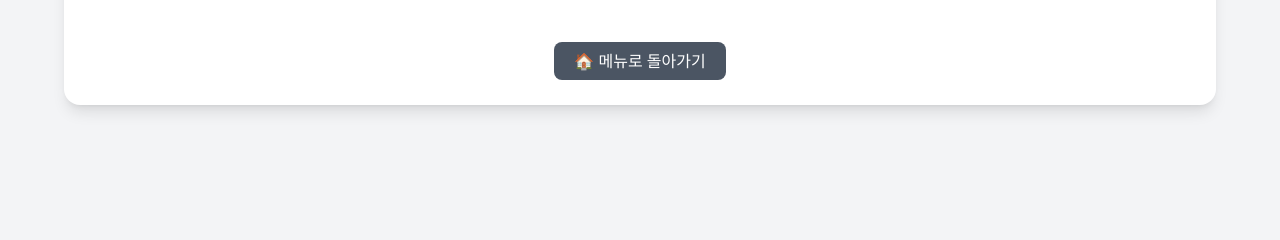
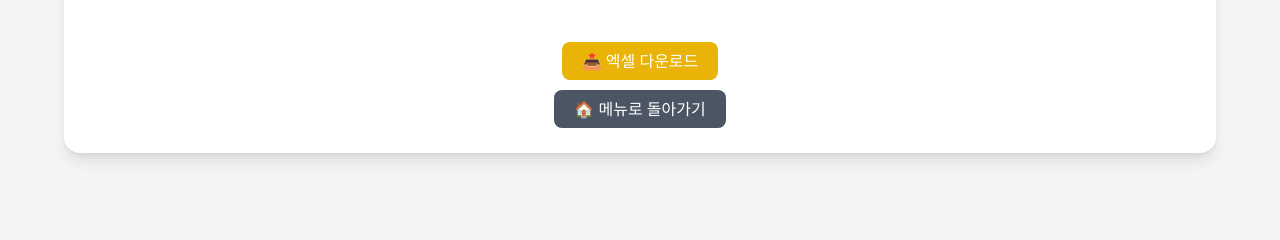
Before and after one commit to electrhi/AMIMMS, a Flask app: template templates/admin_summary.html in a window 1280 px wide. Shown: the part 135-375 px from the top of the page. Run offline with Flask 3, Linux system fonts and the light colour scheme; the template is opened without the code that fills it, so the values that code supplies are empty; parts of the project's set-up code (start-up, migrations or seed data) failed here and were passed over; some libraries are stand-ins or nearby versions.

Commit message:
Update admin_summary.html

```diff
--- a/templates/admin_summary.html
+++ b/templates/admin_summary.html
@@ -14,12 +14,20 @@
     {% if message %}
       <p class="text-center text-gray-500">{{ message }}</p>
     {% else %}
-      <div class="overflow-x-auto">
+      <div class="overflow-x-auto mb-6">
         {{ table_html | safe }}
+      </div>
+
+      <!-- ✅ 엑셀 다운로드 버튼 -->
+      <div class="text-center mb-6">
+        <a href="{{ url_for('download_admin_summary') }}"
+           class="bg-yellow-500 text-white px-5 py-2 rounded-lg hover:bg-yellow-600 transition">
+           📤 엑셀 다운로드
+        </a>
       </div>
     {% endif %}
 
-    <div class="text-center mt-6">
+    <div class="text-center">
       <a href="{{ url_for('menu') }}"
          class="bg-gray-600 text-white px-5 py-2 rounded-lg hover:bg-gray-700 transition">
          🏠 메뉴로 돌아가기
```
